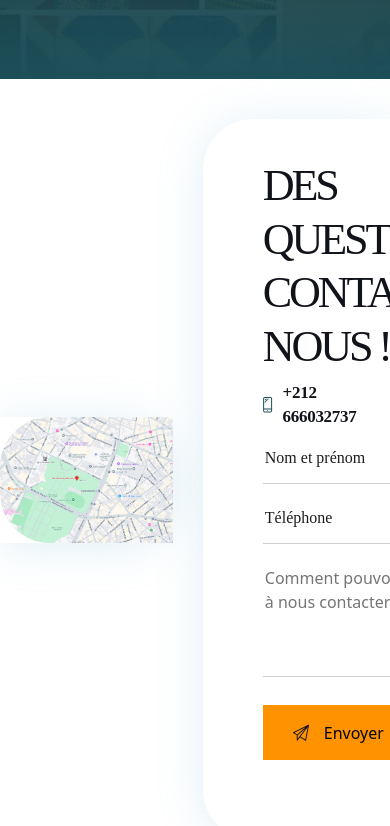
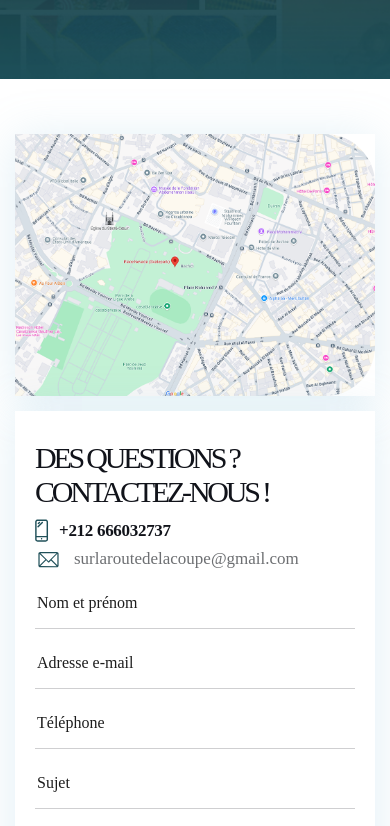
Before and after one commit to lahcenelfrarici/La_route_la_coupe, a plain HTML site: page contactez-nous.html in a window 390 px wide. Shown: the part 521-1347 px from the top of the page. Drawn offline with Linux system fonts and the light colour scheme.

Commit message:
first commit 2

```diff
--- a/assets/css/responsive.css
+++ b/assets/css/responsive.css
@@ -10,7 +10,8 @@
     padding: 20px;
   }
 
-body,html {
+  body,
+  html {
     overflow-x: hidden;
   }
 
@@ -46,7 +47,11 @@
     line-height: normal;
   }
 
-.activity-box:nth-child(even) .activity-content {flex-direction: column;text-align: left;gap: 20px 0;}
+  .activity-box:nth-child(even) .activity-content {
+    flex-direction: column;
+    text-align: left;
+    gap: 20px 0;
+  }
 
   .activity-box:nth-child(even) .activity-content .activity-text {
     text-align: left;
@@ -55,4 +60,65 @@
   .activity-box .activity-content {
     padding: 30px 30px;
   }
+
+  section.activities-artistique .activity-content {
+    flex-direction: column;
+    gap: 5px;
   }
+
+  section.activities-artistique .activity-image {
+    width: 100%;
+    height: auto;
+  }
+
+  section.activities-artistique .activity-text {
+    width: 100%;
+    padding: 30px;
+  }
+
+  .container-utiles>div {
+    height: auto;
+    padding: 30px 20px;
+  }
+
+  .container-utiles {
+    flex-direction: column;
+    margin: 15px;
+    gap: 15px 0;
+  }
+
+  .container-utiles h2,
+  .utiles--right h4 {
+    font-size: 30px;
+    line-height: normal;
+  }
+
+  section.activities-utiles.activities-utiles-village>div>div {
+    width: 100%;
+    border-radius: 0;
+  }
+
+  section.activities-utiles.activities-utiles-village .utiles--left img {
+    border-radius: 0;
+  }
+
+  .container-utiles:last-child .utiles--left img {
+    border-radius: 0 !important;
+  }
+.contact-info {
+    flex-direction: column;
+    align-items: self-start;
+}
+
+  .contact-form form>div:nth-child(1),
+  .contact-form form>div:nth-child(2),
+  .contact-form form>div:nth-child(3),
+  .contact-form form>div:nth-child(4) {
+    width: 100%;
+  }
+
+  .form-actions {
+    top: auto;
+    margin-top: 20px;
+  }
+}
--- a/assets/css/style.css
+++ b/assets/css/style.css
@@ -572,3 +572,6 @@
     border-bottom: 1px solid rgba(17, 19, 26, 0.20);
     padding-bottom: 14px;
 }
+section.activities-utiles.activities-utiles-village.contactez-ns .utiles--left img {
+    border-radius: 0px 50px 50px 0px !important;
+}
```
Lines whose indentation alone changed are shown as unchanged.
